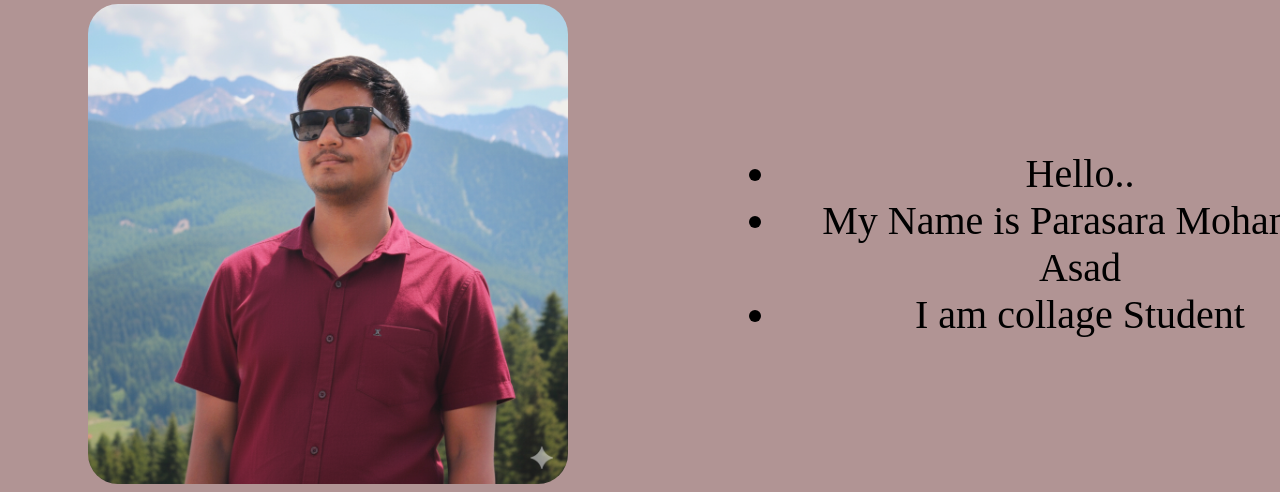
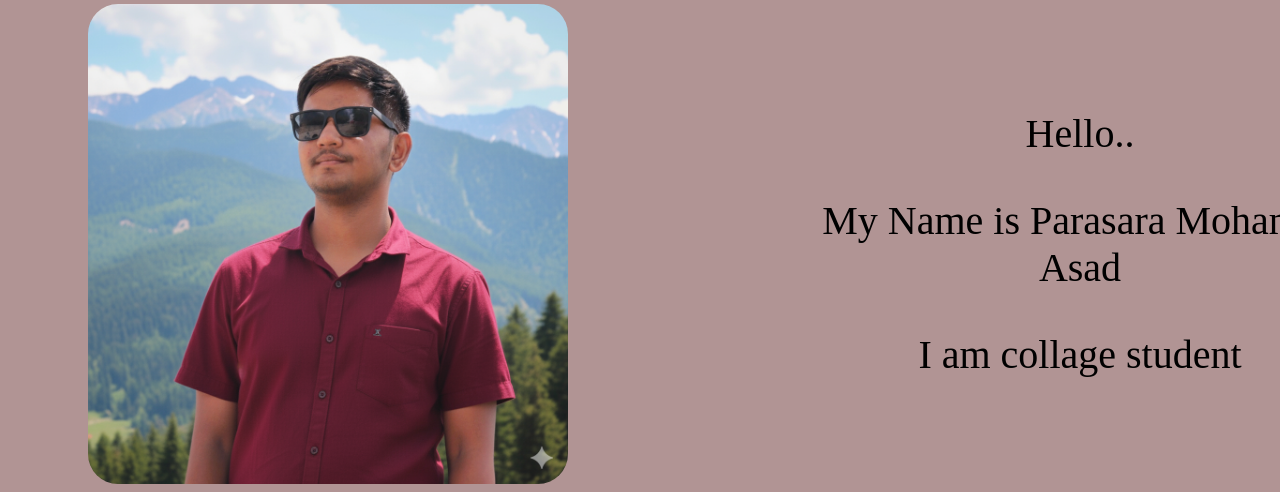
Before and after one commit to parasara-Asad-7332/Web_delopment, a plain HTML site: page project/Portfolio/Home.html in a window 1280 px wide. Shown: the part 790-1282 px from the top of the page. Drawn offline with Linux system fonts and the light colour scheme.

Commit message:
Update Home.html

```diff
--- a/project/Portfolio/Home.html
+++ b/project/Portfolio/Home.html
@@ -25,11 +25,13 @@
         <img class="img1" src="myimage.png" alt="My image">
     </div>
     <div class="text2">
-        <ul>
-        <li>Hello..</li>
-        <li> My Name is Parasara Mohamad Asad </li>
-        <li>I am collage Student</li>
-        </ul>
+        <ol>
+            <p>Hello..</p>
+            <p>My Name is Parasara Mohamad Asad</p>
+            <p>
+                I am collage student
+            </p>
+        </ol>
     </div>
    </div>
 </body>
```
